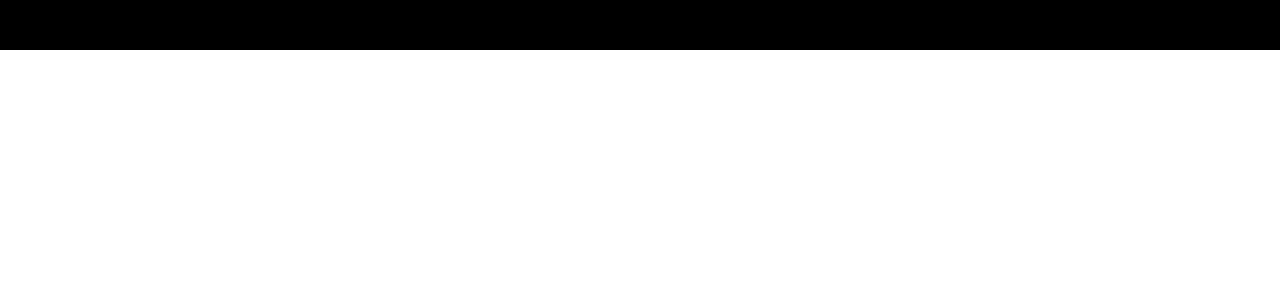
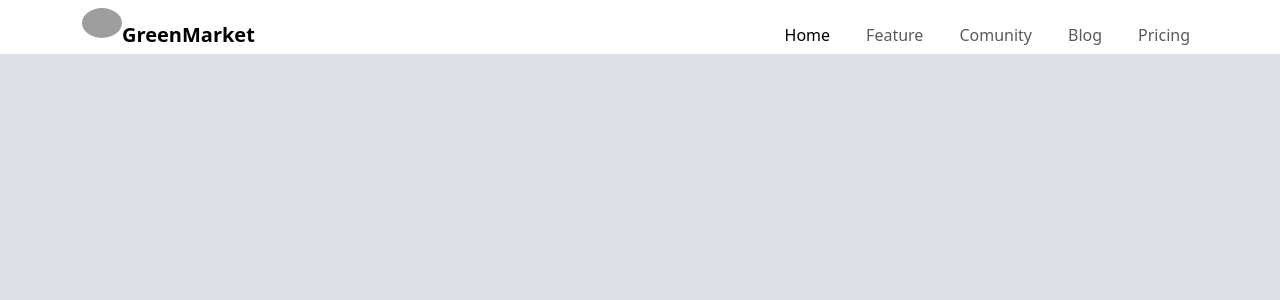
Before and after one commit to Depajatip/GreenMarket, a CodeIgniter app: page /GreenMarket/ in a window 1280 px wide. Shown: the top 300 px of the page. Run offline with CodeIgniter, Linux system fonts and the light colour scheme; grey boxes are pictures that could not be loaded.

Commit message:
feat: update View halaman utama

```diff
--- a/application/views/V_HalamanUtama.php
+++ b/application/views/V_HalamanUtama.php
@@ -1,12 +1,34 @@
 <!DOCTYPE html>
 <html>
+
 <head>
 	<title>Welcome To Green Mart</title>
 	<link rel="stylesheet" href="<?php echo base_url('assets/css/style.css'); ?>">
+	<link href="https://cdn.jsdelivr.net/npm/bootstrap@5.3.7/dist/css/bootstrap.min.css" rel="stylesheet" integrity="sha384-LN+7fdVzj6u52u30Kp6M/trliBMCMKTyK833zpbD+pXdCLuTusPj697FH4R/5mcr" crossorigin="anonymous">
 </head>
-<body>
-<div id="header">
-	tes
-</div>
+
+<body id="body">
+	<div id="header">
+		<nav class="navbar navbar-expand-lg">
+			<div class="container">
+				<img src="logoGM.png" class="rounded-circle mb-4" style="height: 30px;" alt="">
+				<a class="navbar-brand fw-bold" style="font-size: 20px;" href="#">GreenMarket</a>
+				<button class="navbar-toggler" type="button" data-bs-toggle="collapse" data-bs-target="#navbarNav">
+					<span class="navbar-toggler-icon"></span>
+				</button>
+				<div class="collapse navbar-collapse justify-content-end" id="navbarNav">
+					<ul class="navbar-nav" style="gap: 20px">
+						<li class="nav-item"><a class="nav-link active" href="#home">Home</a></li>
+						<li class="nav-item"><a class="nav-link" href="#feature">Feature</a></li>
+						<li class="nav-item"><a class="nav-link" href="#comunity">Comunity</a></li>
+						<li class="nav-item"><a class="nav-link" href="#blog">Blog</a></li>
+						<li class="nav-item"><a class="nav-link" href="#pricing">Pricing</a></li>
+					</ul>
+				</div>
+			</div>
+		</nav>
+	</div>
 </body>
+<script src="https://cdn.jsdelivr.net/npm/bootstrap@5.3.7/dist/js/bootstrap.bundle.min.js" integrity="sha384-ndDqU0Gzau9qJ1lfW4pNLlhNTkCfHzAVBReH9diLvGRem5+R9g2FzA8ZGN954O5Q" crossorigin="anonymous"></script>
+
 </html>
--- a/assets/css/style.css
+++ b/assets/css/style.css
@@ -1,9 +1,10 @@
-body {
+#body {
     padding: 0px;
     margin: 0px;
+    background-color: #DBE0E6;
 }
 #header {
-    height: 50px;
+    height: 54px;
     width: 100%;
-    background-color: black;
+    background-color: white;
 }
```
Also changed, not shown: application/controllers/C_HalamanUtama.php (+1 -15 lines), assets/img/logoGM.png (added).
